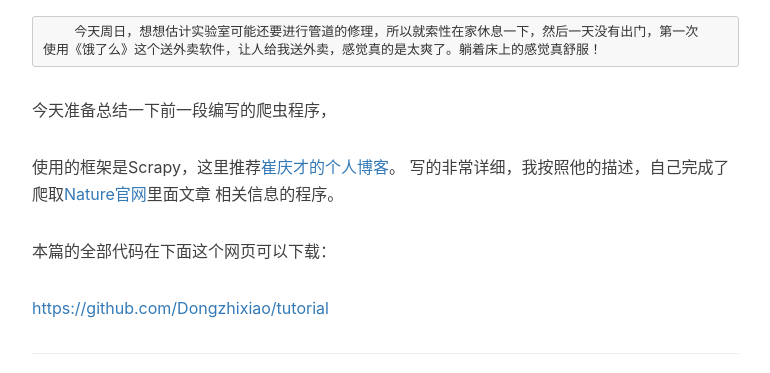
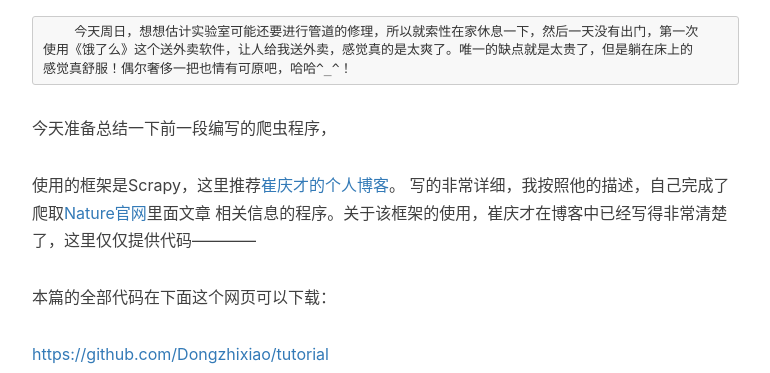
Before and after one commit to Dongzhixiao/Dongzhixiao.github.io, a Jekyll site: the page built from _posts/2018-01-21-relax.md, in a window 1280 px wide and 900 px high, cut to the strip 527-900 px from the top of the window. Shown: the whole strip, without its empty margins (233-1003 px from the left). Built offline with Jekyll 4.4.1, drawn with Linux system fonts in a browser that asks for light colours; nearby versions of some CDN libraries; comment, search, counter and statistics services are not loaded.

Commit message:
modify and add some diaries

````diff
--- a/_posts/2018-01-21-relax.md
+++ b/_posts/2018-01-21-relax.md
@@ -12,14 +12,15 @@ tags:
 
 ```
     今天周日，想想估计实验室可能还要进行管道的修理，所以就索性在家休息一下，然后一天没有出门，第一次
-使用《饿了么》这个送外卖软件，让人给我送外卖，感觉真的是太爽了。躺着床上的感觉真舒服！
+使用《饿了么》这个送外卖软件，让人给我送外卖，感觉真的是太爽了。唯一的缺点就是太贵了，但是躺在床上的
+感觉真舒服！偶尔奢侈一把也情有可原吧，哈哈^_^！
 ```
 
 今天准备总结一下前一段编写的爬虫程序，
 
 使用的框架是Scrapy，这里推荐[崔庆才的个人博客](https://cuiqingcai.com/3472.html "崔庆才的个人博客")。
 写的非常详细，我按照他的描述，自己完成了爬取[Nature官网](https://www.nature.com/search?journal=sdata&subject=)里面文章
-相关信息的程序。
+相关信息的程序。关于该框架的使用，崔庆才在博客中已经写得非常清楚了，这里仅仅提供代码————
 
 
 本篇的全部代码在下面这个网页可以下载：
````
Also changed, not shown: _posts/2018-01-23-talking.md (added, +20 -0 lines), _posts/2018-01-24-drawing.md (added, +18 -0 lines).
